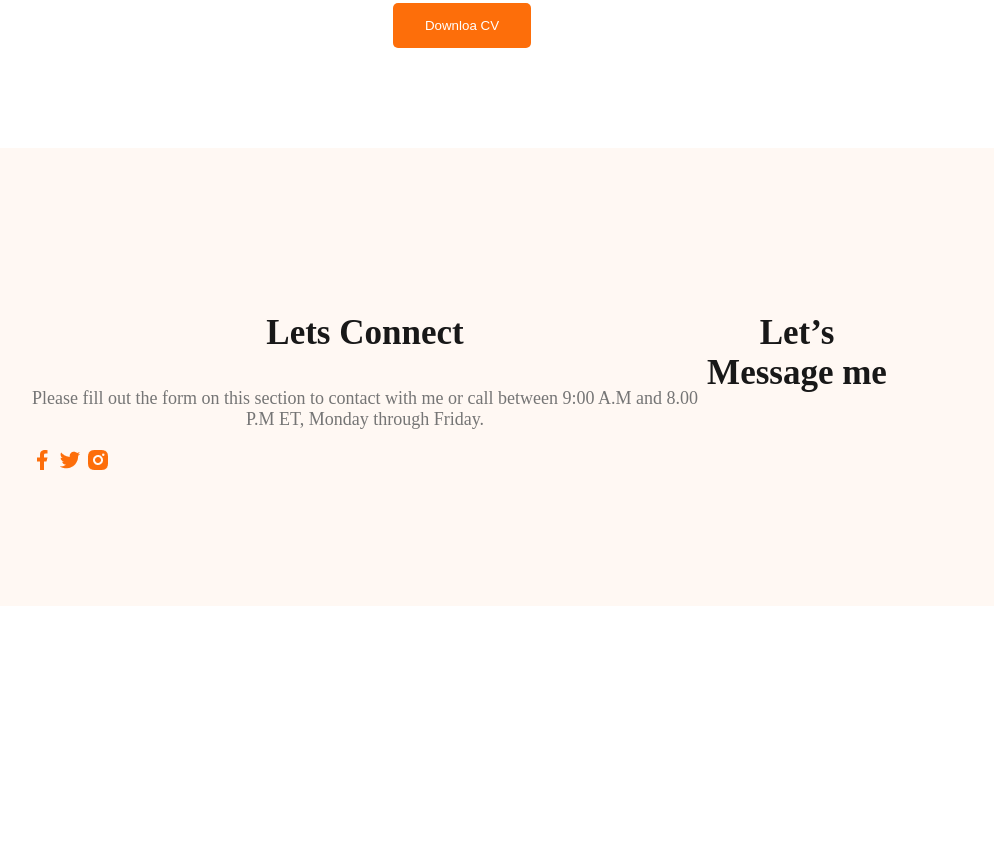
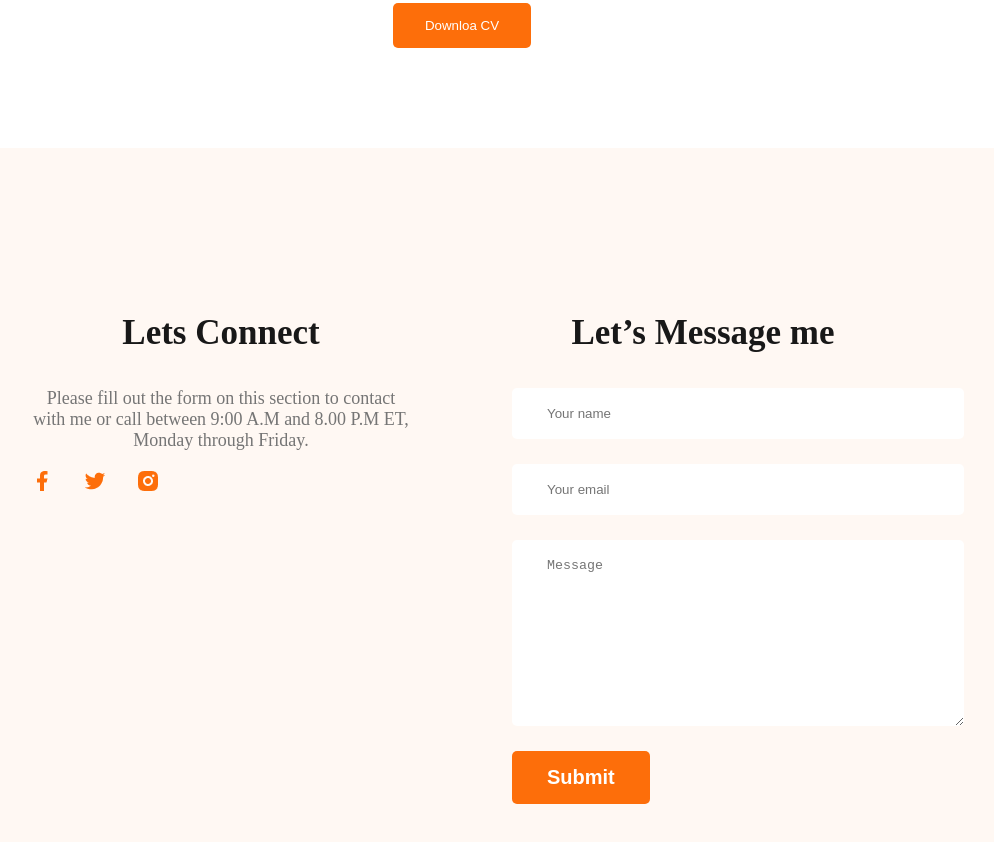
Before and after one commit to yead111/webdevloper-portfolio, a plain HTML site: page index.html in a window 1280 px wide. Shown: the part 3203-4045 px from the top of the page, without its empty margins (178-1172 px from the left). Before the commit the page ends 3817 px from the top, so only its background shows below. Drawn offline with Linux system fonts and the light colour scheme.

Commit message:
added footer section

```diff
--- a/index.html
+++ b/index.html
@@ -189,7 +189,8 @@
     <footer>
         <div class="footer-column">
             <h3 class="section-title">Lets Connect</h3>
-            <p class="section-description">Please fill out the form on this section to contact with me or call between 9:00 A.M and 8.00 P.M ET, Monday through Friday.</p>
+            <p class="section-description">Please fill out the form on this section to contact with me or call between
+                9:00 A.M and 8.00 P.M ET, Monday through Friday.</p>
             <div class="social-link">
                 <a href=""><img src="images/icons/facebook.png" alt=""></a>
                 <a href=""><img src="images/icons/twitter.png" alt=""></a>
@@ -200,6 +201,12 @@
         </div>
         <div class="footer-column">
             <h3 class="section-title">Let’s Message me</h3>
+            <form class="contact">
+                <input placeholder="Your name" type="text" name="" id="">
+                <input placeholder="Your email" type="email" name="" id="">
+                <textarea placeholder="Message" name="Message" id="" cols="30" rows="10"></textarea>
+                <input class="btn-primary" type="submit"value="Submit">
+            </form>
 
         </div>
         </div>
--- a/styles/portfolio.css
+++ b/styles/portfolio.css
@@ -197,11 +197,13 @@ main {
     font-size: 20px;
     font-weight: 700;
 }
-.Downloa-cv{
+
+.Downloa-cv {
     text-align: center;
     margin-top: 50px;
 }
-.cv{
+
+.cv {
     background-color: #FD6E0A;
     margin: 0;
     padding: 15px 32px;
@@ -210,10 +212,32 @@ main {
     color: #FFF;
 
 }
-footer{
+
+footer {
     display: flex;
     background: #FFF8F3;
     padding: 130px 200px;
     margin-top: 100px;
+    gap: 100px;
 
 }
+
+.footer-column {
+    width: 50%;
+
+}
+
+.contact input[type="text"], .contact input[type="email"],
+textarea {
+    display: block;
+    margin-bottom: 25px;
+    padding: 18px 35px;
+    color: #757575;
+    border-radius: 5px;
+    background: #FFF;
+    border: 0;
+    width: 100%;
+}
+.social-link a{
+    margin-right: 25px;
+}
```
